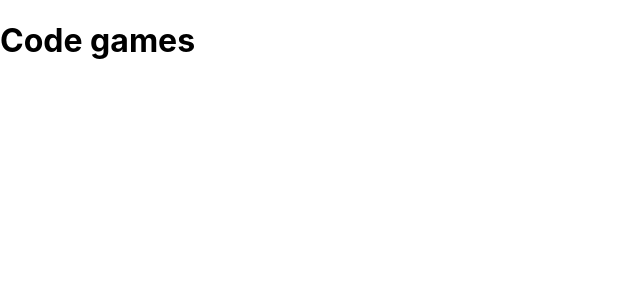
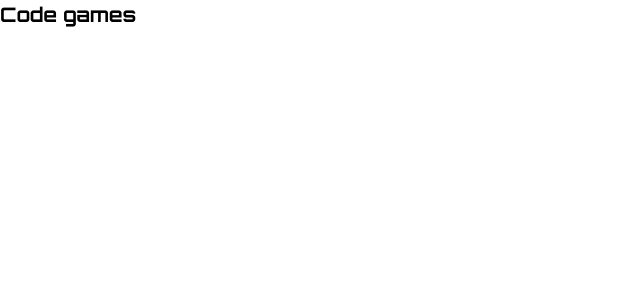
Before and after one commit to HugoLR/Code-Games, a React (Vite) app: page / in a window 1280 px wide. Shown: the top 300 px of the page, without its empty margins (0-640 px from the left). Built offline with nearby package versions, Linux system fonts and the light colour scheme.

Commit message:
Adding typography, reset and theme colors

```diff
--- a/index.html
+++ b/index.html
@@ -4,6 +4,9 @@
     <meta charset="UTF-8" />
     <link rel="icon" type="image/svg+xml" href="/src/favicon.svg" />
     <meta name="viewport" content="width=device-width, initial-scale=1.0" />
+    <link rel="preconnect" href="https://fonts.googleapis.com" />
+    <link rel="preconnect" href="https://fonts.gstatic.com" crossorigin />
+    <link href="https://fonts.googleapis.com/css2?family=Orbitron:wght@400;500;700&display=swap" rel="stylesheet" />
     <title>Vite App</title>
   </head>
   <body>
--- a/src/index.css
+++ b/src/index.css
@@ -1,13 +1,24 @@
-body {
-  margin: 0;
-  font-family: -apple-system, BlinkMacSystemFont, 'Segoe UI', 'Roboto', 'Oxygen',
-    'Ubuntu', 'Cantarell', 'Fira Sans', 'Droid Sans', 'Helvetica Neue',
-    sans-serif;
+/*
+1. Posicionamiento
+2. Modelo de caja (Box model)
+3. Tipografía
+4. Visuales
+5. Otros
+*/
+:root {
+  /*Colores*/
+  --primary: #232c55;
+  --secondary: #fff2f1;
+  --keppel: #5fb49c;
+  --copper-penny: #b2675e;
+  --sizzling-red: #ef5d60;
+}
+* {
+  padding: 0;
+}
+html {
+  font-family: "Orbitron", sans-serif;
+  font-size: 62.5%;
   -webkit-font-smoothing: antialiased;
   -moz-osx-font-smoothing: grayscale;
 }
-
-code {
-  font-family: source-code-pro, Menlo, Monaco, Consolas, 'Courier New',
-    monospace;
-}
--- a/src/main.tsx
+++ b/src/main.tsx
@@ -1,6 +1,7 @@
 import React from "react";
 import ReactDOM from "react-dom";
 import "./index.css";
+import "./reset.css";
 import App from "~app/App";
 
 ReactDOM.render(
--- /dev/null
+++ b/src/reset.css
@@ -0,0 +1,47 @@
+/*
+  Josh's Custom CSS Reset
+  https://www.joshwcomeau.com/css/custom-css-reset/
+*/
+*,
+*::before,
+*::after {
+  box-sizing: border-box;
+}
+* {
+  margin: 0;
+}
+html,
+body {
+  height: 100%;
+}
+body {
+  line-height: 1.5;
+  -webkit-font-smoothing: antialiased;
+}
+img,
+picture,
+video,
+canvas,
+svg {
+  display: block;
+  max-width: 100%;
+}
+input,
+button,
+textarea,
+select {
+  font: inherit;
+}
+p,
+h1,
+h2,
+h3,
+h4,
+h5,
+h6 {
+  overflow-wrap: break-word;
+}
+#root,
+#__next {
+  isolation: isolate;
+}
```
Also changed, not shown: src/App.css (deleted, +0 -42 lines).
